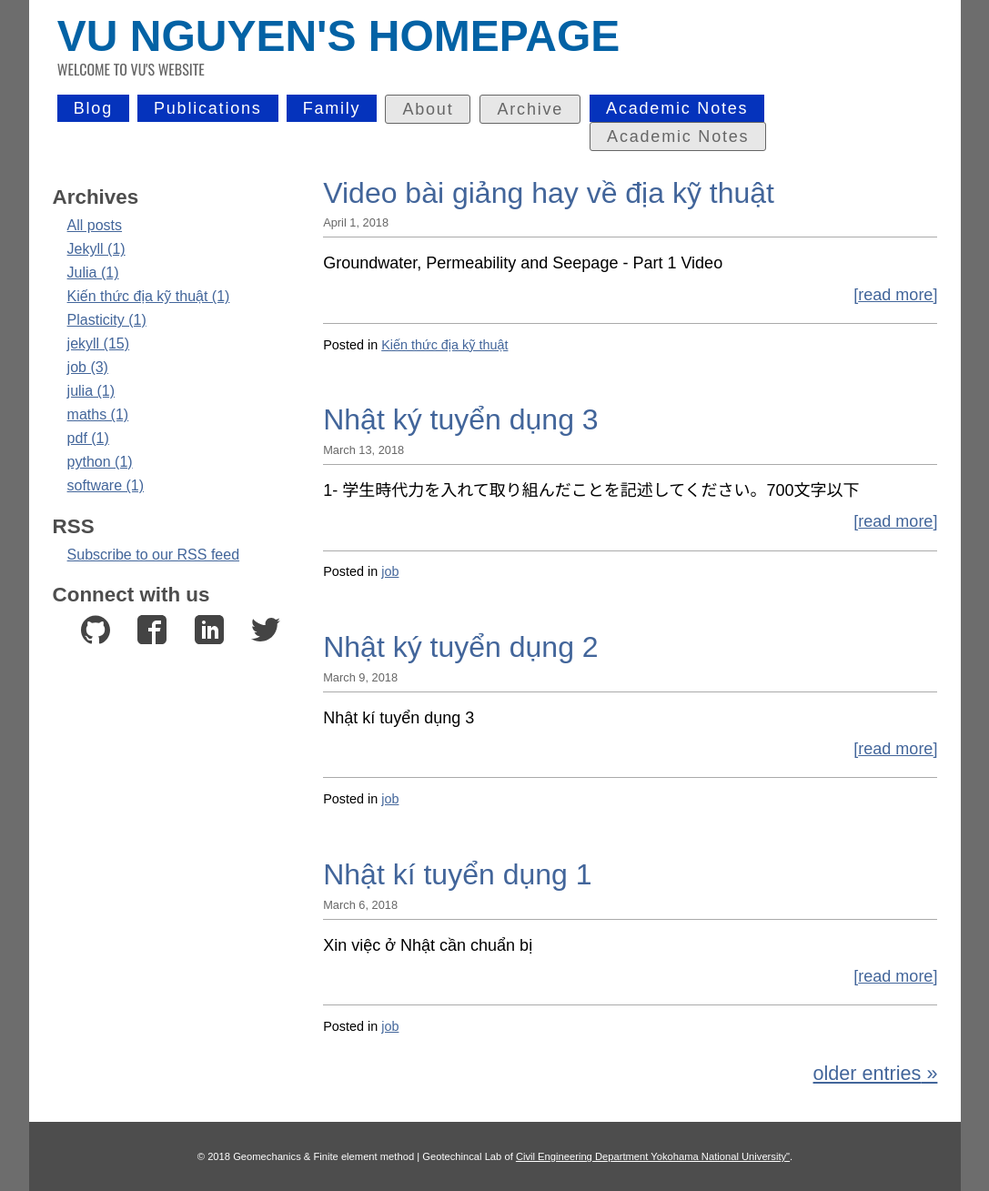
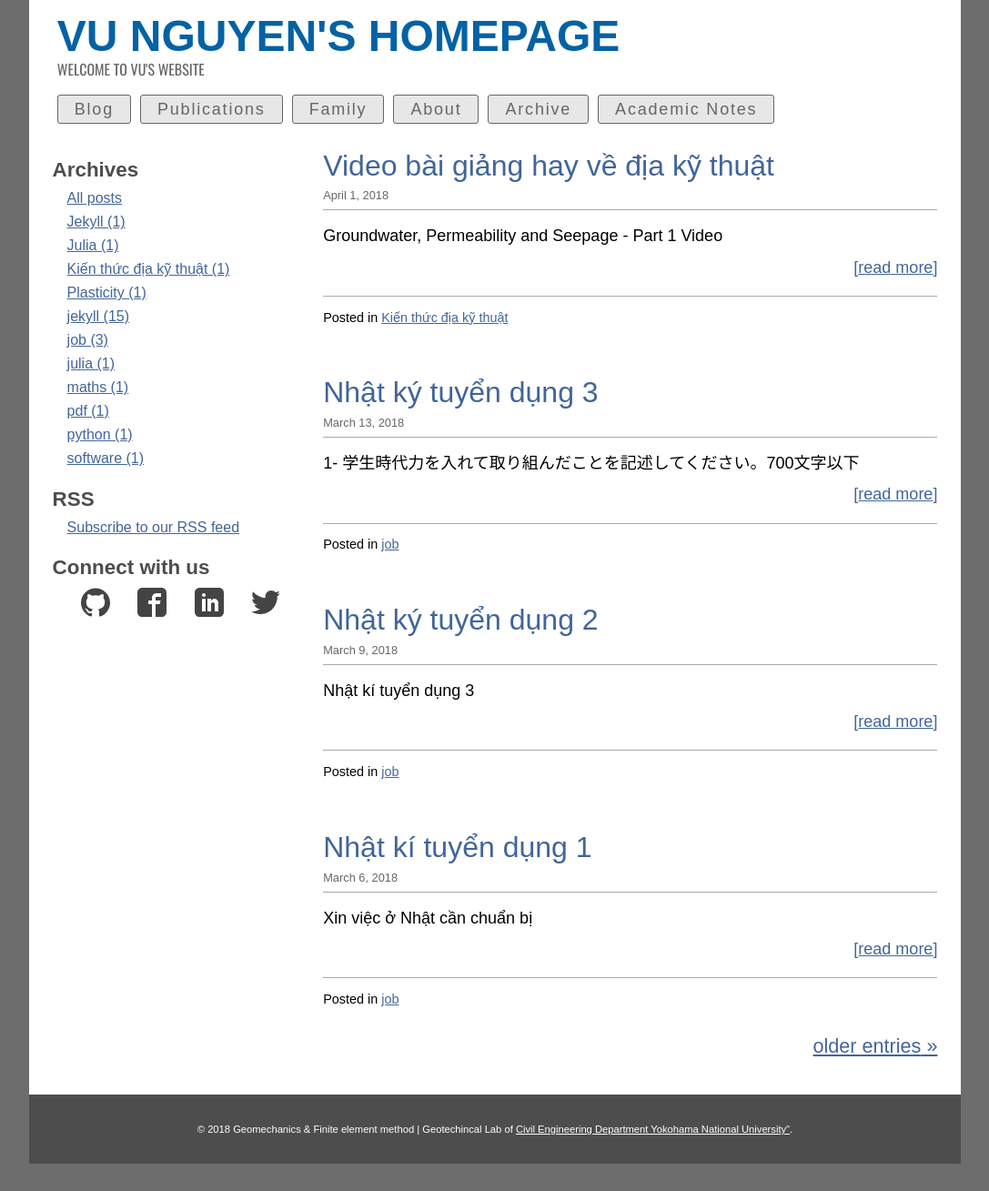
Before and after one commit to quangvunp/geomechanics, a Jekyll site: the page built from index.html, in a window 1280 px wide. Shown: the whole page at 91% size, without its empty margins (96-1183 px from the left). Built offline with Jekyll 4.4.1, drawn with Linux system fonts in a browser that asks for light colours; the list of posts is cut into pages by our own code; after the commit the page ends 1279 px from its top, so only the background shows below that.

Commit message:
Update default.html

```diff
--- a/_layouts/default.html
+++ b/_layouts/default.html
@@ -30,12 +30,11 @@
 <label for="menu-toggle" class="toggle-label"><span>menu</span></label>
 <ul class="menu">
 
- <li><a href="{{site.baseurl}}/index.html">Blog </a></li>
-  <li><a href="{{site.baseurl}}/Publications.html">Publications<a</li>
-  <li><a href="{{site.baseurl}}/Family.html">Family</a></li>
+  <li><a class = "button" href="{{site.baseurl}}/index.html">Blog </a></li>
+  <li><a class = "button" href="{{site.baseurl}}/Publications.html">Publications<a</li>
+  <li><a class = "button" href="{{site.baseurl}}/Family.html">Family</a></li>
   <li><a class = "button" href="{{site.baseurl}}/about.html">About</a></li>
   <li><a class = "button" href="{{site.baseurl}}/tags/" title="Archive">Archive</a></li>
-  <li><a href="#"> Academic Notes </a>
 
 
 <!--
```
Also changed, not shown: other parts of _layouts/default.html (+2 -0 lines).
